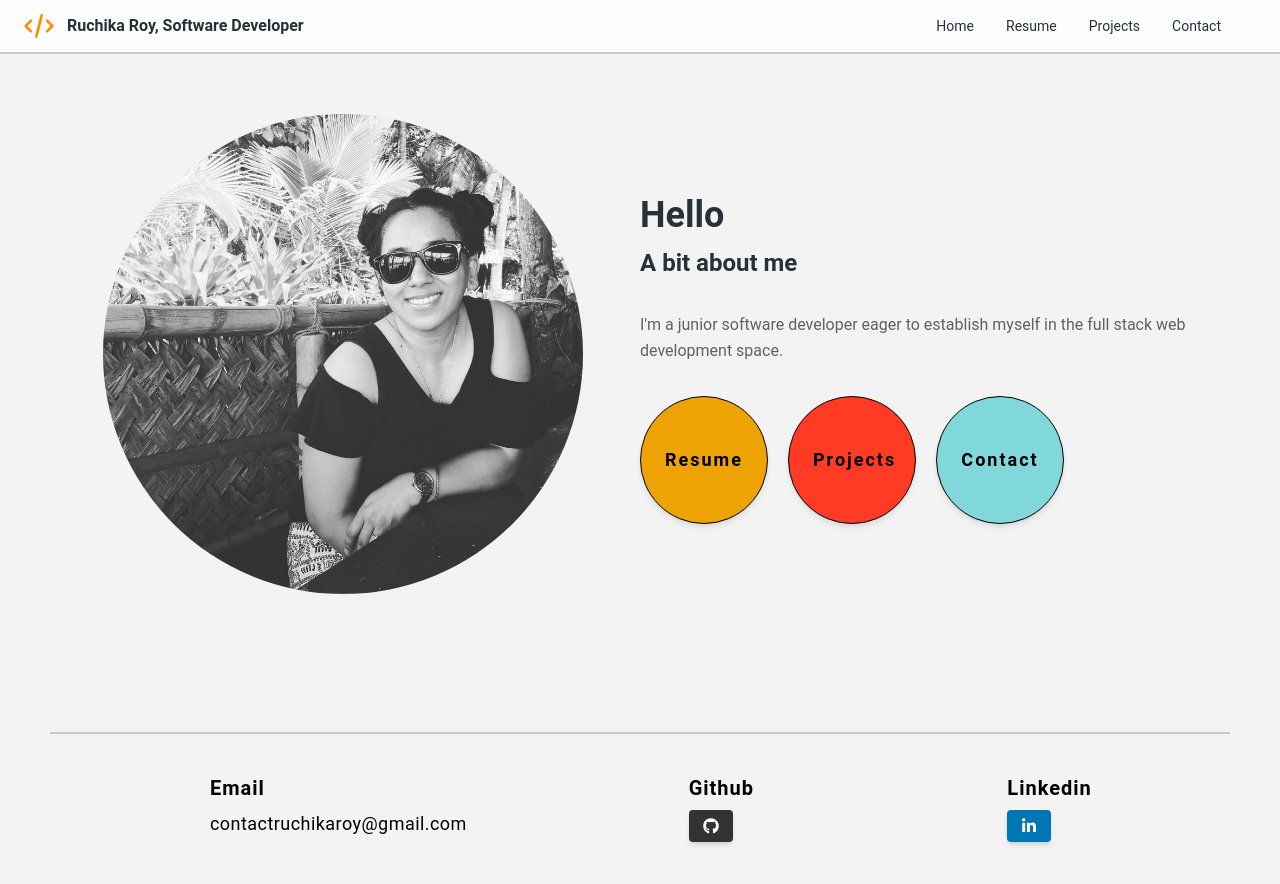
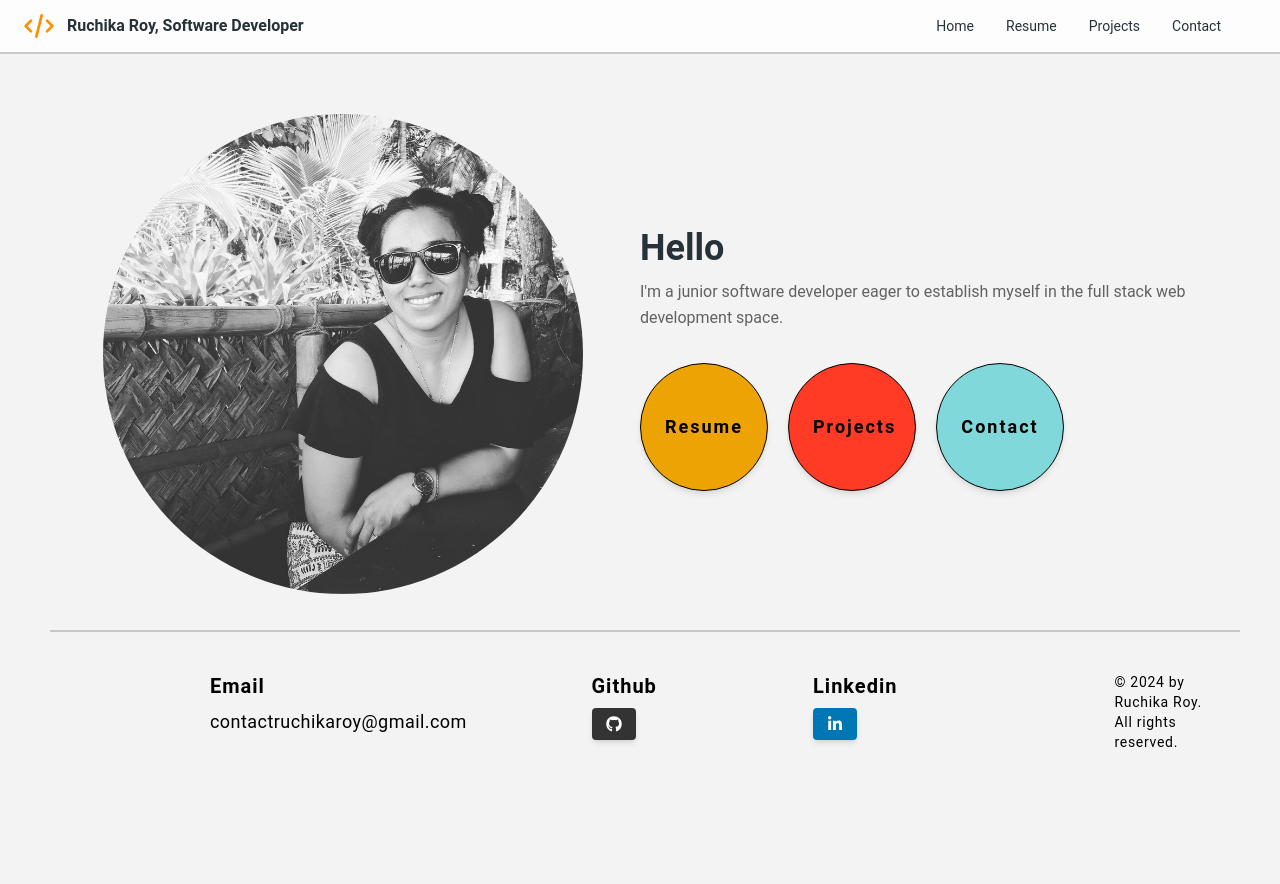
Before and after one commit to ruchikaroy/rr_portfolio_website, a React (Vite) app: page / in a window 1280 px wide. Shown: the top 884 px of the page. After the commit the page ends 800 px from the top, so only its background shows below. Built offline with nearby package versions, Linux system fonts and the light colour scheme.

Commit message:
made changes to the footer

```diff
--- a/src/App.tsx
+++ b/src/App.tsx
@@ -1,12 +1,11 @@
 import Footer from "./Components/Footer";
 import Content from "./Components/Content";
-import { Routes, Route, useLocation } from "react-router-dom";
+import { Routes, Route } from "react-router-dom";
 import Projects from "./Components/Projects";
 import StickyNavBar from "./Components/StickyNavBar";
 import ContactForm from "./Components/ContactForm";
 
 function App() {
-  const location = useLocation();
   return (
     <>
       <StickyNavBar />
@@ -15,7 +14,7 @@ function App() {
         <Route path="/projects" element={<Projects />}></Route>
         <Route path="/contact" element={<ContactForm />}></Route>
       </Routes>
-      {location.pathname === "/" && <Footer />}
+      <Footer />
     </>
   );
 }
--- a/src/Components/Content.tsx
+++ b/src/Components/Content.tsx
@@ -18,9 +18,9 @@ const Content = () => {
           <Typography variant="h2" color="blue-gray" className="mb-2">
             Hello
           </Typography>
-          <Typography variant="h4" color="blue-gray" className=" mb-8">
+          {/* <Typography variant="h4" color="blue-gray" className=" mb-8">
             A bit about me
-          </Typography>
+          </Typography> */}
           <Typography color="gray" className="font-normal overflow-hidden mb-8">
             I'm a junior software developer eager to establish myself in the
             full stack web development space.
--- a/src/Components/Footer.tsx
+++ b/src/Components/Footer.tsx
@@ -3,9 +3,10 @@ import { Typography } from "@material-tailwind/react";
 const Footer = () => {
   return (
     <>
+      <footer className="fixed bottom-0">
         <div
           style={{ borderTop: " solid 2px #c7c7c7", marginTop: "50px" }}
-        className=" grid grid-cols-1 lg:grid-cols-3 gap-4 m-10  "
+          className=" grid grid-cols-1 lg:grid-cols-4 gap-4 m-10  "
         >
           <div className="mt-10">
             <div className="mb-2 font-sans font-bold text-xl tracking-wider lg:ml-40">
@@ -71,7 +72,14 @@ const Footer = () => {
               </Typography>
             </div>
           </div>
+          <div className="mt-10">
+            <div className="mb-2 font-sans text-sm tracking-wider lg:ml-40">
+              <p> © 2024 by Ruchika Roy. </p>
+              <p className="text-sm">All rights reserved. </p>
             </div>
+          </div>
+        </div>
+      </footer>
     </>
   );
 };
```
Lines whose indentation alone changed are shown as unchanged.
